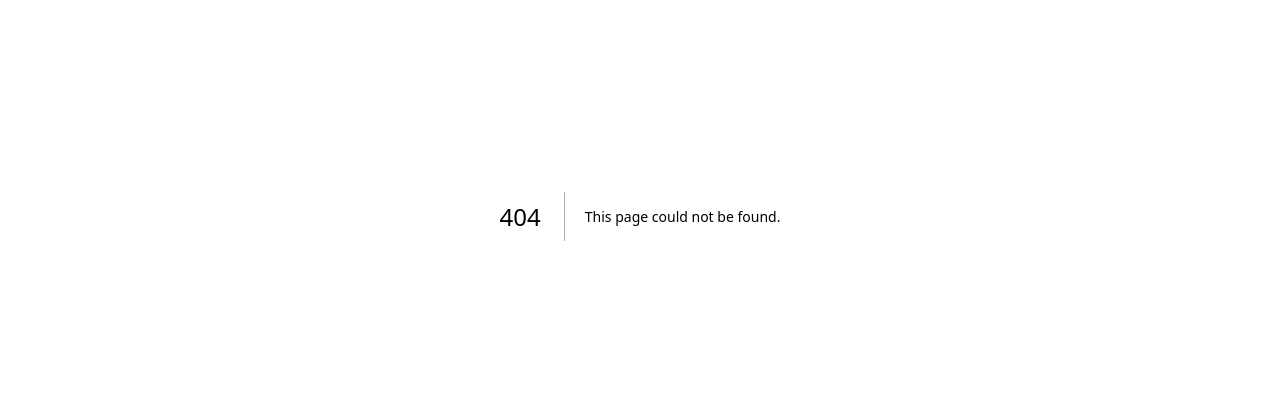
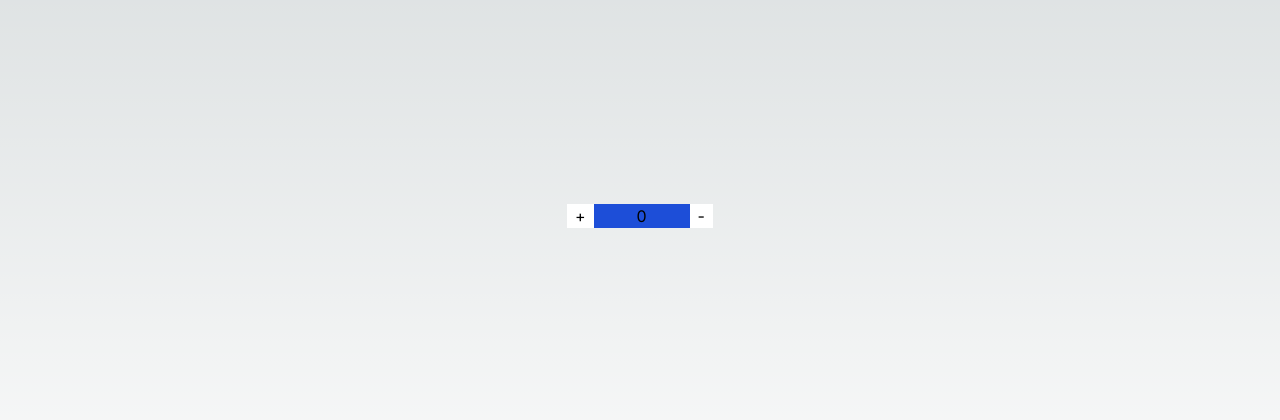
Before and after one commit to agisnarevaldo/gis-next-app, a Next.js app: page /counter in a window 1280 px wide. Before the commit this address had no page. Shown: the part 184-604 px from the top of the page. Built offline with nearby package versions, Linux system fonts and the light colour scheme.

Commit message:
add page: counter

```diff
--- /dev/null
+++ b/src/app/counter/page.js
@@ -0,0 +1,22 @@
+'use client'
+import { useState } from "react"
+
+export default function Page() {
+  const [count, setCount] = useState(0);
+
+  function increment() {
+    setCount(count +1);
+  }
+
+  function decrement() {
+    setCount(count -1);
+  }
+
+  return(
+    <div className="flex h-screen items-center justify-center">
+      <button onClick={increment} className="px-2 bg-white text-black h-min">+</button>
+      <p className="w-24 bg-blue-700 text-center h-min">{count}</p>
+      <button onClick={decrement} className="px-2 bg-white text-black h-min">-</button>
+    </div>
+  )
+}
--- a/src/app/page.js
+++ b/src/app/page.js
@@ -5,8 +5,7 @@ export default function Home() {
     <main className="flex min-h-screen flex-col items-center justify-between p-24">
       <div className="z-10 max-w-5xl w-full items-center justify-between font-mono text-sm lg:flex">
         <p className="fixed left-0 top-0 flex w-full justify-center border-b border-gray-300 bg-gradient-to-b from-zinc-200 pb-6 pt-8 backdrop-blur-2xl dark:border-neutral-800 dark:bg-zinc-800/30 dark:from-inherit lg:static lg:w-auto  lg:rounded-xl lg:border lg:bg-gray-200 lg:p-4 lg:dark:bg-zinc-800/30">
-          Get started by editing&nbsp;
-          <code className="font-mono font-bold">src/app/page.js</code>
+          Hello Motherfucker!
         </p>
         <div className="fixed bottom-0 left-0 flex h-48 w-full items-end justify-center bg-gradient-to-t from-white via-white dark:from-black dark:via-black lg:static lg:h-auto lg:w-auto lg:bg-none">
           <a
@@ -58,13 +57,12 @@ export default function Home() {
         </a>
 
         <a
-          href="https://nextjs.org/learn?utm_source=create-next-app&utm_medium=appdir-template-tw&utm_campaign=create-next-app"
+          href="/counter"
           className="group rounded-lg border border-transparent px-5 py-4 transition-colors hover:border-gray-300 hover:bg-gray-100 hover:dark:border-neutral-700 hover:dark:bg-neutral-800 hover:dark:bg-opacity-30"
-          target="_blank"
           rel="noopener noreferrer"
         >
           <h2 className={`mb-3 text-2xl font-semibold`}>
-            Learn{' '}
+            Counter{' '}
             <span className="inline-block transition-transform group-hover:translate-x-1 motion-reduce:transform-none">
               -&gt;
             </span>
```
